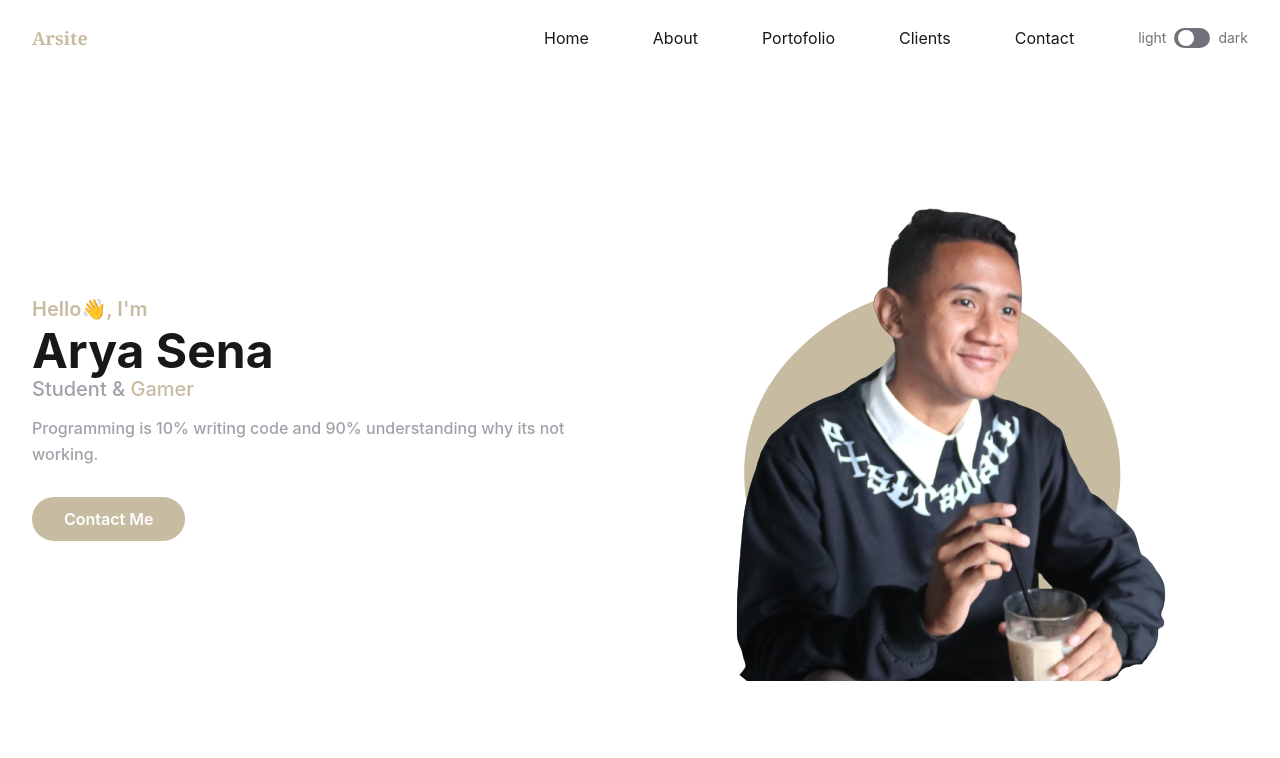
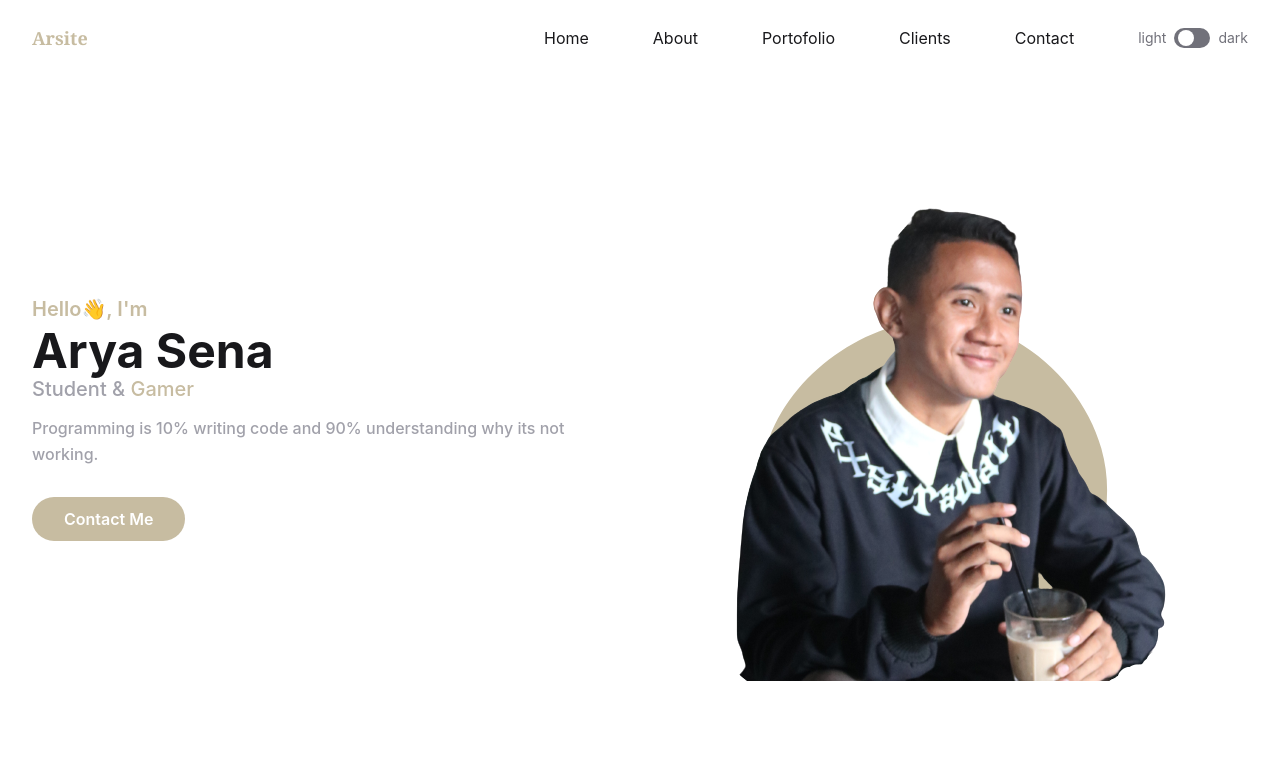
Before and after one commit to AryaSenaa/portofolio-tailwindcss, a website: page index.html in a window 1280 px wide. Shown: the top 758 px of the page. Drawn offline with Linux system fonts and the light colour scheme.

Commit message:
Perbaikan tampilan

```diff
--- a/index.html
+++ b/index.html
@@ -82,7 +82,7 @@
           <div class="relative mt-10 lg:mt-9 lg:right-0">
             <img src="dist/img/watashi.png" alt="Arya Sena" class="relative z-10 max-w-full mx-auto">
             <span class="absolute -bottom-0 left-1/2 -translate-x-1/2 md:scale-150">
-              <svg width="400" height="380" viewBox="0 0 200 200" xmlns="http://www.w3.org/2000/svg">
+              <svg width="400" height="350" viewBox="0 0 200 200" xmlns="http://www.w3.org/2000/svg">
                 <path fill="#c7bca1" d="M56.9,-21.9C64,3.3,53.3,30.9,32.2,46.9C11.1,62.8,-20.3,67,-42.8,52.2C-65.3,37.4,-78.9,3.7,-70.3,-23.7C-61.7,-51,-30.8,-71.9,-3,-71C24.9,-70,49.8,-47.2,56.9,-21.9Z" transform="translate(100 100)" />
               </svg>
             </span>
```
